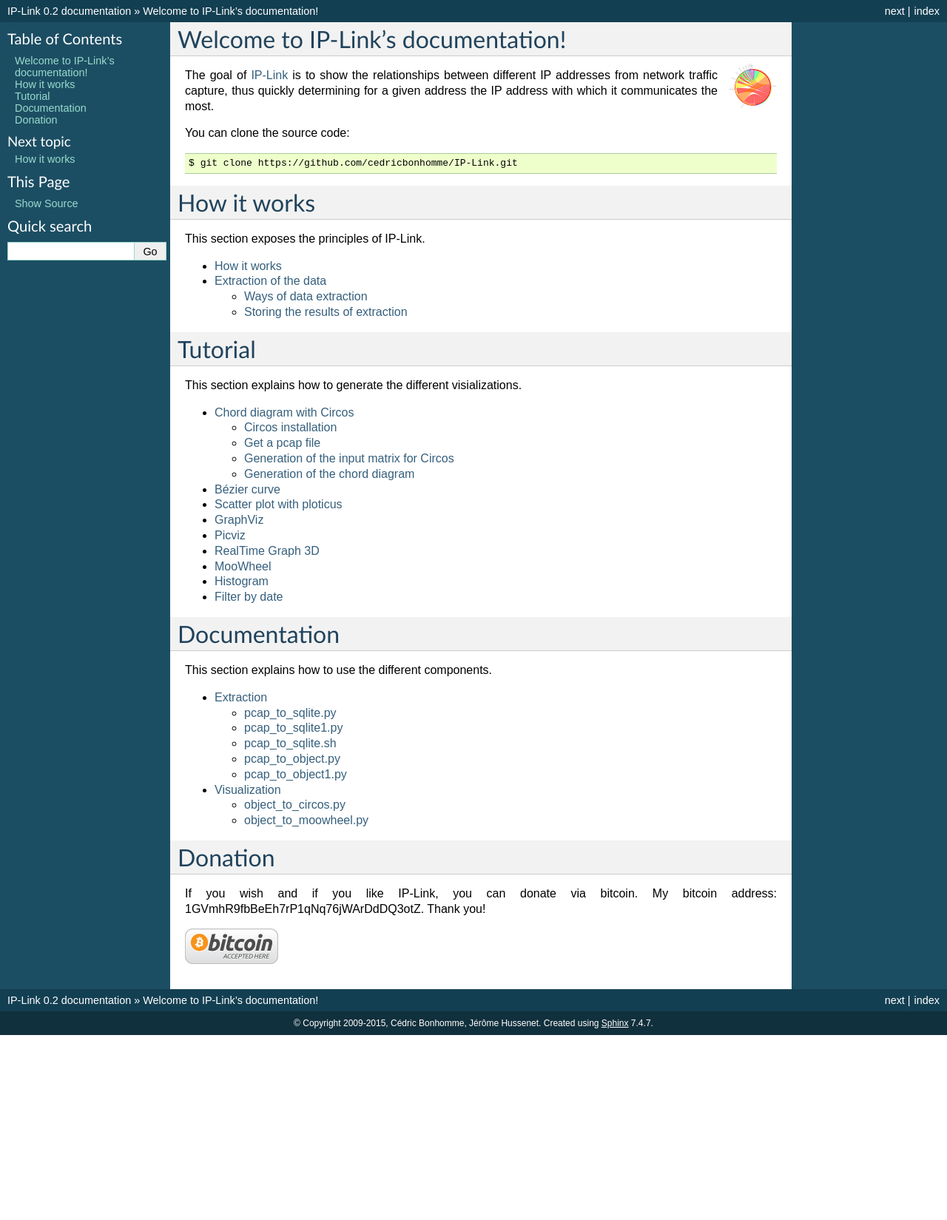
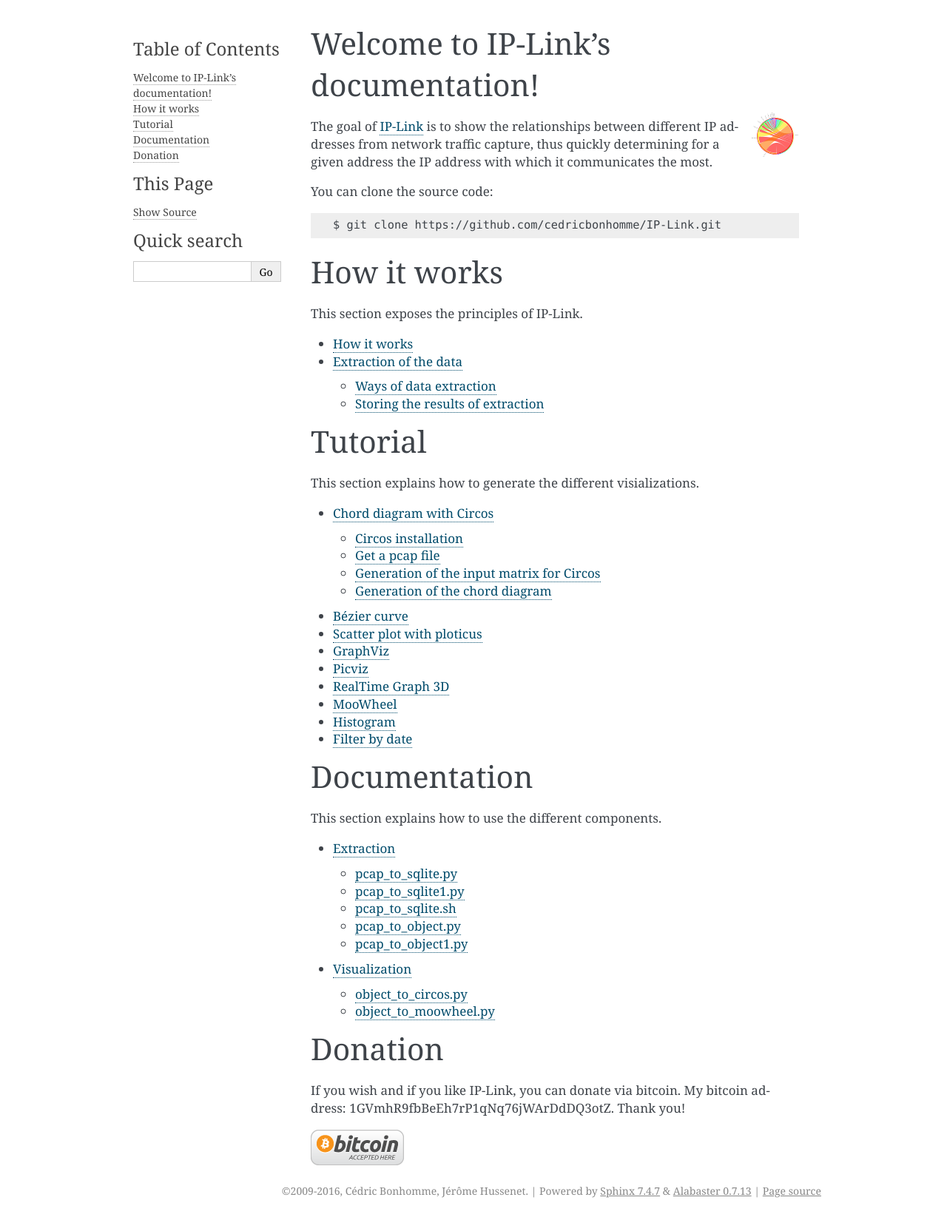
Before and after one commit to cedricbonhomme/IP-Link, a Sphinx documentation site: the page built from documentation/index.rst, in a window 1280 px wide. Shown: the whole page at 74% size. Built offline with Sphinx 7.4.7, drawn with Linux system fonts in a browser that asks for light colours; before the commit the page ends 1399 px from its top, so only the background shows below that.

Commit message:
Switch theme to alabaster.

```diff
--- a/documentation/conf.py
+++ b/documentation/conf.py
@@ -41,7 +41,7 @@
 
 # General information about the project.
 project = u'IP-Link'
-copyright = u'2009-2015, Cédric Bonhomme, Jérôme Hussenet'
+copyright = u'2009-2016, Cédric Bonhomme, Jérôme Hussenet'
 
 # The version info for the project you're documenting, acts as replacement for
 # |version| and |release|, also used in various other places throughout the
@@ -91,7 +91,7 @@
 
 # The theme to use for HTML and HTML Help pages.  See the documentation for
 # a list of builtin themes.
-html_theme = 'default'
+html_theme = 'alabaster'
 
 # Theme options are theme-specific and customize the look and feel of a theme
 # further.  For a list of options available for each theme, see the
```
